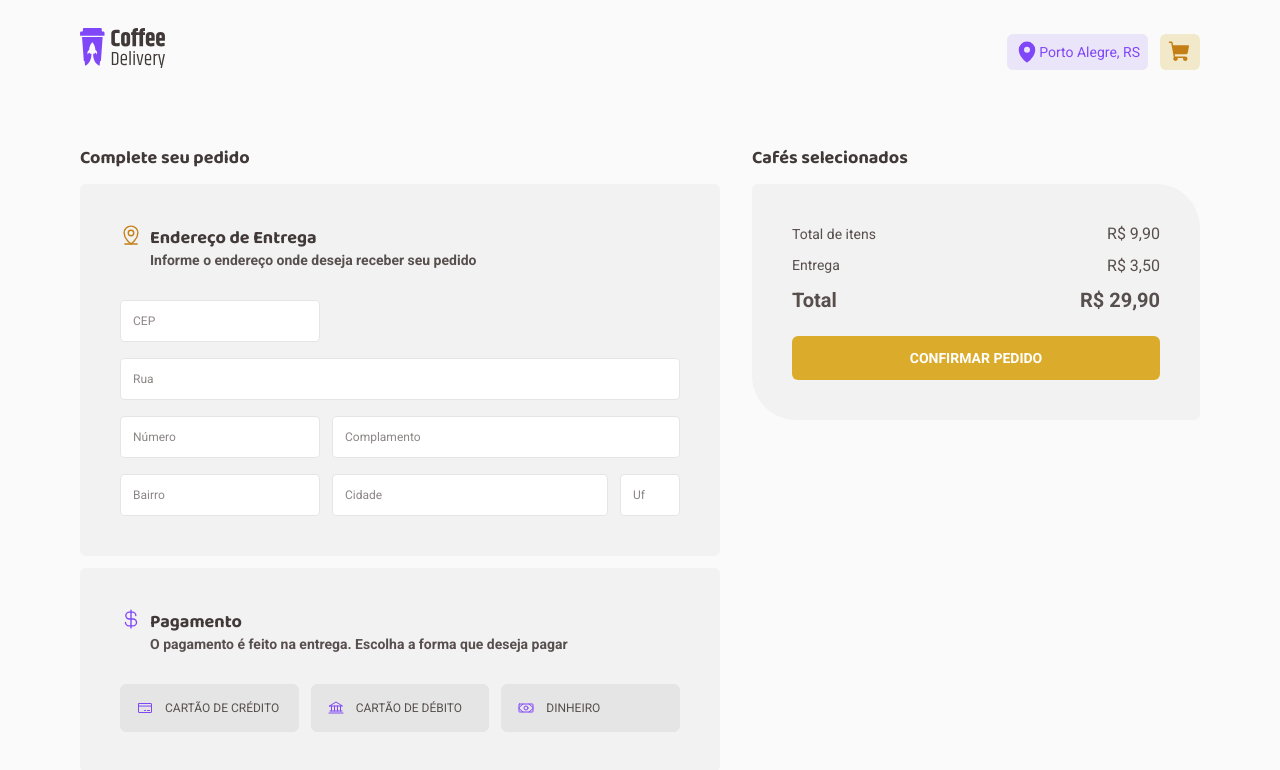
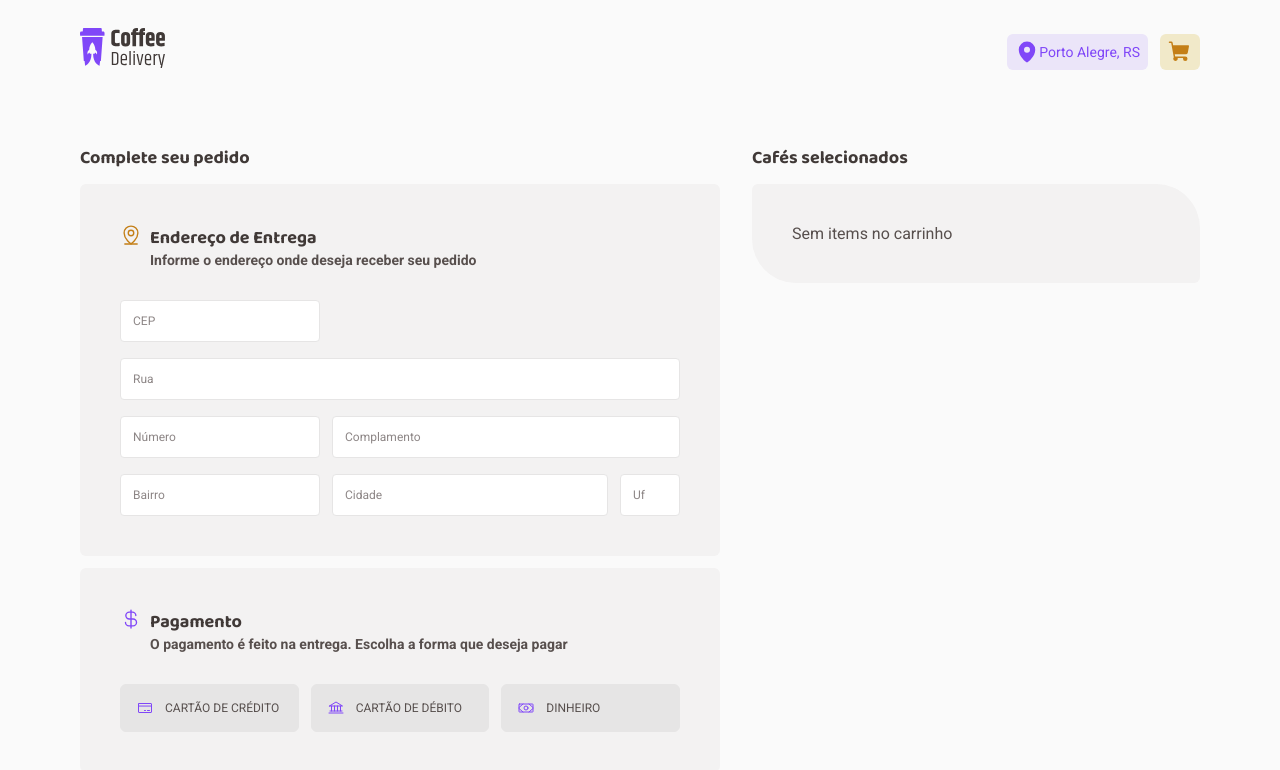
Before and after one commit to alexmoreira01/coffee-delivery, a React (Vite) app: page /cart in a window 1280 px wide. Shown: the top 770 px of the page. Built offline with nearby package versions, Linux system fonts and the light colour scheme.

Commit message:
Feature: Verify if cart is null

```diff
--- a/src/contexts/useCoffees.tsx
+++ b/src/contexts/useCoffees.tsx
@@ -87,7 +87,6 @@ export function CoffeeCartContextProvider({children}: CoffeesContextProviderProp
     setCartCoffeesItems(newCoffeesCart)
   }
 
-
   return (
     <CoffeeCartContext.Provider
       value={{
--- a/src/pages/Order/components/CoffeesSelected/index.tsx
+++ b/src/pages/Order/components/CoffeesSelected/index.tsx
@@ -15,19 +15,25 @@ export function CoffeesSelected(){
 
       <ContainerDetails>
 
-        {cartCoffeesItems.map(coffeeCart => (
-          <CoffeesCart
-            key={coffeeCart.id}
-            coffee={coffeeCart}
-          />
 
-          // <span key={`${coffee.id}-${model}`}>{model.toUpperCase()}</span>
-        ))}
+        {
+          cartCoffeesItems.length > 0 ?
+          <>
 
-        {/* <CoffeesCart/> */}
-        {/* <CoffeesCart/> */}
+            {cartCoffeesItems.map(coffeeCart => (
+              <CoffeesCart
+                key={coffeeCart.id}
+                coffee={coffeeCart}
+              />
+            ))}
 
-        <CoffeesConfirmation/>
+            <CoffeesConfirmation/>
+          </>
+          :
+          'Sem items no carrinho '
+        }
+
+        {/* <CoffeesConfirmation/> */}
 
       </ContainerDetails>
     </ContainerCoffeesSelected>
```
